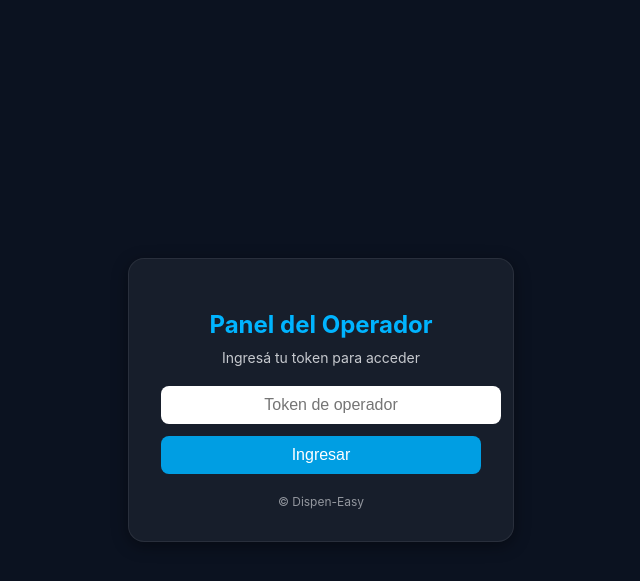
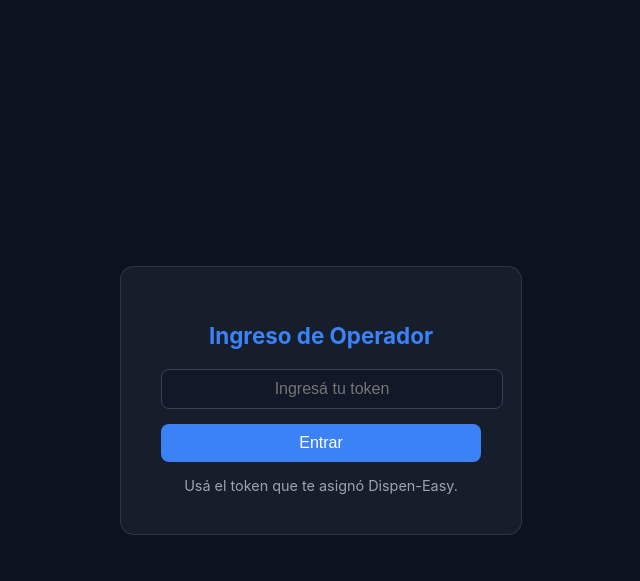
Before and after one commit to victorap-tech/dispen-easy-backend, a Flask app: page /operator_login in a window 1280 px wide. Shown: the top 581 px of the page, without its empty margins (319-959 px from the left). Run offline with Flask 3, Linux system fonts and the light colour scheme.

Commit message:
Refactor operator login page layout and functionality
Updated the login interface for operators, including title change, styling adjustments, and improved error handling.

```diff
--- a/templates/operator_login.html
+++ b/templates/operator_login.html
@@ -3,7 +3,7 @@
 <head>
   <meta charset="UTF-8" />
   <meta name="viewport" content="width=device-width, initial-scale=1.0" />
-  <title>Ingreso al Panel de Operador · Dispen-Easy</title>
+  <title>Ingreso de Operador | Dispen-Easy</title>
   <style>
     body {
       background-color: #0b1220;
@@ -16,109 +16,98 @@
       margin: 0;
     }
     .login-box {
-      background: rgba(255,255,255,0.05);
-      border: 1px solid rgba(255,255,255,0.08);
-      border-radius: 16px;
-      padding: 32px;
+      background: rgba(255, 255, 255, 0.05);
+      border: 1px solid rgba(255, 255, 255, 0.1);
+      border-radius: 14px;
+      padding: 40px;
+      text-align: center;
       width: 320px;
-      text-align: center;
-      box-shadow: 0 4px 16px rgba(0,0,0,0.4);
     }
-    h2 {
-      margin-bottom: 10px;
-      color: #00b4ff;
-    }
-    p {
-      margin-top: 0;
+    h1 {
+      color: #3b82f6;
+      font-size: 1.4rem;
       margin-bottom: 20px;
-      font-size: 14px;
-      opacity: 0.85;
     }
     input {
       width: 100%;
       padding: 10px;
       border-radius: 8px;
-      border: none;
+      border: 1px solid #374151;
+      background: #111827;
+      color: #f3f4f6;
+      font-size: 1rem;
+      margin-bottom: 15px;
       text-align: center;
-      font-size: 16px;
-      margin-bottom: 12px;
-      outline: none;
     }
     button {
-      width: 100%;
-      padding: 10px;
+      background-color: #3b82f6;
+      color: white;
       border: none;
       border-radius: 8px;
-      background-color: #009ee3;
-      color: white;
-      font-size: 16px;
+      padding: 10px 20px;
+      font-size: 1rem;
       cursor: pointer;
-      transition: 0.2s;
+      width: 100%;
     }
     button:hover {
-      background-color: #00b7ff;
+      background-color: #2563eb;
     }
-    #msg {
-      margin-top: 14px;
-      font-size: 14px;
-      color: #fca5a5;
+    .note {
+      margin-top: 15px;
+      font-size: 0.9rem;
+      color: #9ca3af;
     }
-    .footer {
-      margin-top: 20px;
-      font-size: 12px;
-      opacity: 0.6;
+    .error {
+      color: #f87171;
+      font-size: 0.9rem;
+      margin-top: 8px;
     }
   </style>
 </head>
 <body>
   <div class="login-box">
-    <h2>Panel del Operador</h2>
-    <p>Ingresá tu token para acceder</p>
-    <input id="token" type="text" placeholder="Token de operador" />
-    <button id="loginBtn">Ingresar</button>
-    <p id="msg"></p>
-    <div class="footer">© Dispen-Easy</div>
+    <h1>Ingreso de Operador</h1>
+    <input type="text" id="tokenInput" placeholder="Ingresá tu token" />
+    <button id="btnIngresar">Entrar</button>
+    <div class="error" id="msgError"></div>
+    <div class="note">Usá el token que te asignó Dispen-Easy.</div>
   </div>
 
   <script>
-    document.addEventListener('DOMContentLoaded', () => {
-      const savedToken = localStorage.getItem('operator_token');
-      if (savedToken) {
-        // 🔁 Si ya hay token guardado, ingresar automáticamente
-        window.location.href = `/operator?token=${savedToken}`;
-        return;
-      }
+    // Si ya hay un token guardado, entrar directo al panel
+    const saved = localStorage.getItem("operator_token");
+    if (saved) {
+      window.location.href = `/operator?token=${saved}`;
+    }
 
-      const btn = document.getElementById('loginBtn');
-      if (btn) btn.addEventListener('click', login);
-    });
+    document.getElementById("btnIngresar").addEventListener("click", async () => {
+      const token = document.getElementById("tokenInput").value.trim();
+      const msg = document.getElementById("msgError");
+      msg.innerText = "";
 
-    async function login() {
-      const token = document.getElementById('token').value.trim();
-      const msg = document.getElementById('msg');
       if (!token) {
-        msg.textContent = 'Ingrese su token.';
+        msg.innerText = "Ingresá un token válido.";
         return;
       }
 
       try {
-        const res = await fetch('/operator_login', {
-          method: 'POST',
-          headers: { 'Content-Type': 'application/json' },
-          body: JSON.stringify({ token })
+        const res = await fetch("/operator_login", {
+          method: "POST",
+          headers: { "Content-Type": "application/json" },
+          body: JSON.stringify({ token }),
         });
-        const js = await res.json();
-        if (js.success && js.redirect) {
-          // ✅ Guardar token localmente
-          localStorage.setItem('operator_token', token);
-          window.location.href = js.redirect;
+
+        const data = await res.json();
+        if (res.status === 200 && data.success) {
+          localStorage.setItem("operator_token", token);
+          window.location.href = data.redirect;
         } else {
-          msg.textContent = js.error || 'Token inválido';
+          msg.innerText = data.error || "Token inválido.";
         }
-      } catch (e) {
-        msg.textContent = 'Error de conexión con el servidor';
+      } catch (err) {
+        msg.innerText = "Error de conexión con el servidor.";
       }
-    }
+    });
   </script>
 </body>
 </html>
```
